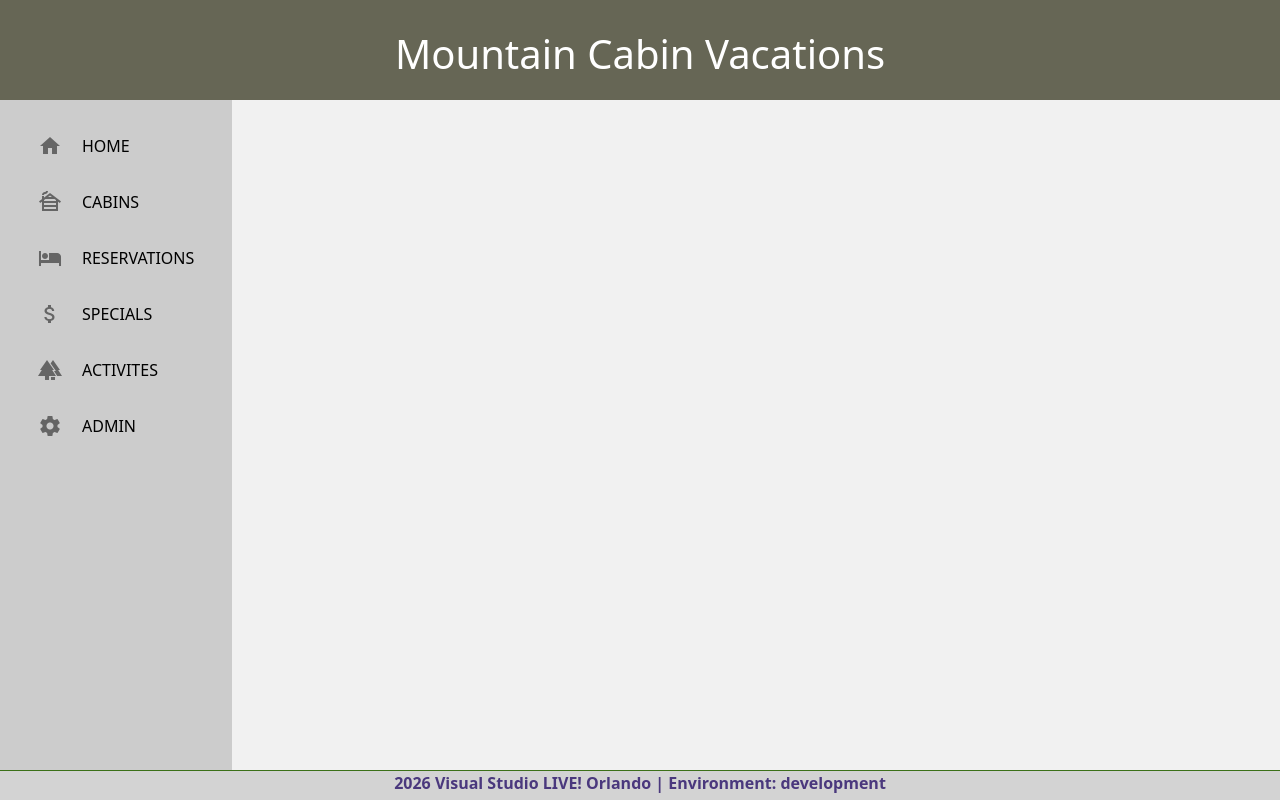
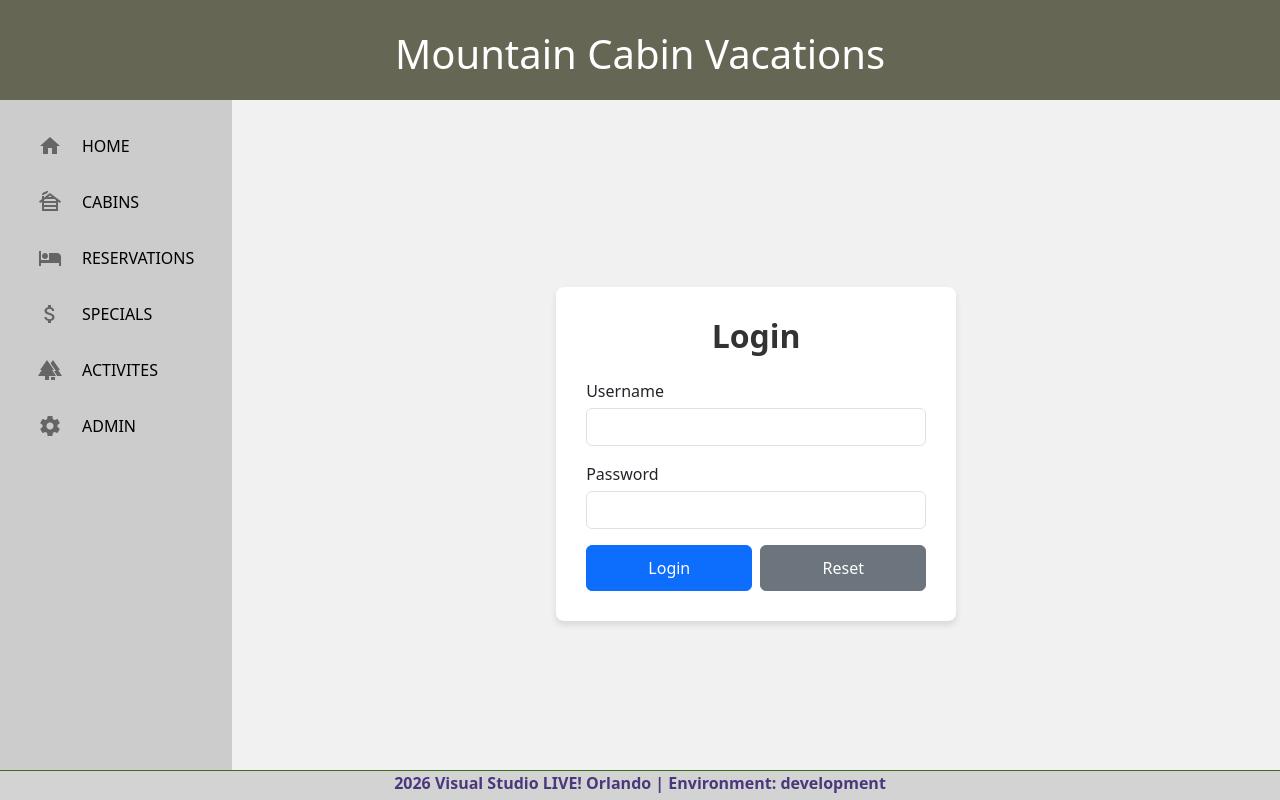
Before and after one commit to AllenConway/AngularMMApp, an Angular app: page /login in a window 1280 px wide. Before the commit this address led to /. Built offline with nearby package versions, Linux system fonts and the light colour scheme.

Commit message:
Add login component with username and password fields
Co-authored-by: AllenConway <7788482+AllenConway@users.noreply.github.com>

```diff
--- a/src/app/app.routes.ts
+++ b/src/app/app.routes.ts
@@ -5,6 +5,7 @@ import { AdminCabinComponent } from './admin/admin-cabin/admin-cabin.component';
 import { AuthGuard } from './@core/auth/auth.guard';
 import { CabinListComponent } from './cabins/cabin-list/cabin-list.component';
 import { cabinsRoutes } from './cabins/cabins.routes';
+import { LoginComponent } from './login/login.component';
 
 const authFnGuard: CanMatchFn = (route: Route, segments: UrlSegment[]) => {
   // logic to determine if route is authorized
@@ -17,6 +18,7 @@ const authFnGuard: CanMatchFn = (route: Route, segments: UrlSegment[]) => {
 // component = which component to load when that route has been requested
 export const routes: Routes = [
   {path: '', pathMatch: 'full', redirectTo: 'dashboard'},
+  {path: 'login', component: LoginComponent},
   {path: 'dashboard', component: DashboardComponent},
   { path: 'cabins', loadChildren: () => import('./cabins/cabins.routes').then(m => m.cabinsRoutes), canLoad: [AuthGuard] },
   {path: 'admin-cabin', component: AdminCabinComponent, canMatch: [authFnGuard]},
--- /dev/null
+++ b/src/app/login/login.component.html
@@ -0,0 +1,42 @@
+<div class="login-container">
+  <div class="login-card">
+    <h2 class="text-center mb-4">Login</h2>
+
+    <form [formGroup]="loginForm" (ngSubmit)="onSubmit()">
+      <div class="form-group mb-3">
+        <label for="username">Username</label>
+        <input
+          type="text"
+          id="username"
+          formControlName="username"
+          class="form-control"
+          [ngClass]="{ 'is-invalid': submitted && f['username'].errors }"
+        />
+        <div *ngIf="submitted && f['username'].errors" class="invalid-feedback">
+          <div *ngIf="f['username'].errors['required']">Username is required</div>
+          <div *ngIf="f['username'].errors['minlength']">Username must be at least 3 characters</div>
+        </div>
+      </div>
+
+      <div class="form-group mb-3">
+        <label for="password">Password</label>
+        <input
+          type="password"
+          id="password"
+          formControlName="password"
+          class="form-control"
+          [ngClass]="{ 'is-invalid': submitted && f['password'].errors }"
+        />
+        <div *ngIf="submitted && f['password'].errors" class="invalid-feedback">
+          <div *ngIf="f['password'].errors['required']">Password is required</div>
+          <div *ngIf="f['password'].errors['minlength']">Password must be at least 6 characters</div>
+        </div>
+      </div>
+
+      <div class="form-group d-flex gap-2">
+        <button type="submit" class="btn btn-primary flex-fill">Login</button>
+        <button type="button" class="btn btn-secondary flex-fill" (click)="onReset()">Reset</button>
+      </div>
+    </form>
+  </div>
+</div>
--- /dev/null
+++ b/src/app/login/login.component.scss
@@ -0,0 +1,31 @@
+.login-container {
+  display: flex;
+  justify-content: center;
+  align-items: center;
+  min-height: 80vh;
+  padding: 20px;
+}
+
+.login-card {
+  width: 100%;
+  max-width: 400px;
+  padding: 30px;
+  border-radius: 8px;
+  box-shadow: 0 4px 6px rgba(0, 0, 0, 0.1);
+  background-color: #ffffff;
+}
+
+.form-group label {
+  font-weight: 500;
+  margin-bottom: 5px;
+  display: block;
+}
+
+.btn {
+  padding: 10px 20px;
+}
+
+h2 {
+  color: #333;
+  font-weight: 600;
+}
--- /dev/null
+++ b/src/app/login/login.component.ts
@@ -0,0 +1,50 @@
+import { Component, OnInit } from '@angular/core';
+import { FormBuilder, FormGroup, Validators, ReactiveFormsModule } from '@angular/forms';
+import { CommonModule } from '@angular/common';
+import { Router } from '@angular/router';
+
+@Component({
+  selector: 'app-login',
+  imports: [CommonModule, ReactiveFormsModule],
+  templateUrl: './login.component.html',
+  styleUrl: './login.component.scss',
+})
+export class LoginComponent implements OnInit {
+  loginForm!: FormGroup;
+  submitted = false;
+
+  constructor(
+    private formBuilder: FormBuilder,
+    private router: Router
+  ) {}
+
+  ngOnInit(): void {
+    this.loginForm = this.formBuilder.group({
+      username: ['', [Validators.required, Validators.minLength(3)]],
+      password: ['', [Validators.required, Validators.minLength(6)]]
+    });
+  }
+
+  get f() {
+    return this.loginForm.controls;
+  }
+
+  onSubmit(): void {
+    this.submitted = true;
+
+    if (this.loginForm.invalid) {
+      return;
+    }
+
+    // TODO: Implement actual authentication logic
+    console.log('Login attempt with:', this.loginForm.value);
+
+    // For now, just navigate to dashboard
+    this.router.navigate(['/dashboard']);
+  }
+
+  onReset(): void {
+    this.submitted = false;
+    this.loginForm.reset();
+  }
+}
```
Also changed, not shown: 1 other file (tests, documents, lock files or other folders).
